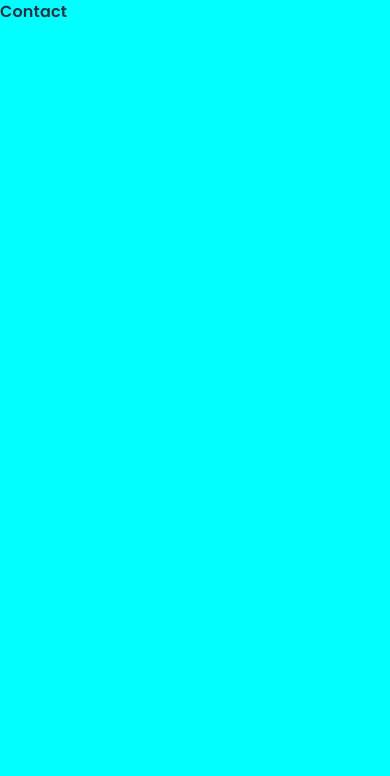
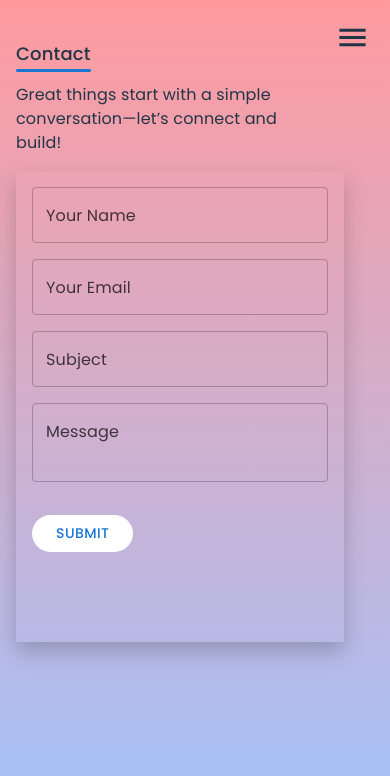
Before and after one commit to Vamshi0111/my-portfolio, a React (Vite) app: page /contact in a window 390 px wide. Shown: the top 776 px of the page. Built offline with nearby package versions, Linux system fonts and the light colour scheme.

Commit message:
all the responsive done left with email integration

```diff
--- a/package.json
+++ b/package.json
@@ -14,6 +14,7 @@
     "@emotion/styled": "^11.14.0",
     "@mui/icons-material": "^6.4.6",
     "@mui/material": "^6.4.6",
+    "emailjs-com": "^3.2.0",
     "firebase": "^11.4.0",
     "react": "^19.0.0",
     "react-dom": "^19.0.0",
--- a/src/pages/contact.tsx
+++ b/src/pages/contact.tsx
@@ -1,12 +1,204 @@
-import { Grid, Typography } from "@mui/material";
+import { Box, Drawer, Grid, Typography, useTheme, useMediaQuery, TextField, Button } from "@mui/material";
+import Navbar from "../components/navbar";
+import MenuIcon from "@mui/icons-material/Menu";
+import { useState } from "react";
+import emailjs from "emailjs-com";
 
 
-function Contact () {
-    return(
-        <Grid sx={{backgroundColor:'aqua',height:'100vh', width:'100vw'}}>
-            <Typography sx={{fontWeight:'600',fontFamily:'poppins'}}>
-                Contact
-            </Typography>
+function Contact() {
+    const [open, setOpen] = useState(false);
+
+    const toggleDrawer = (state: boolean) => () => {
+        setOpen(state);
+    };
+
+    const sendEmail = (e: React.FormEvent<HTMLFormElement>) => {
+        e.preventDefault();
+
+        emailjs.sendForm(
+            "your_service_id",  // Replace with your actual Service ID from EmailJS
+            "your_template_id", // Replace with your actual Template ID from EmailJS
+            e.target as HTMLFormElement,
+            "your_public_key"  // Replace with your actual Public Key from EmailJS
+        )
+            .then((result) => {
+                console.log("Email sent:", result.text);
+                alert("Message sent successfully!");
+            })
+            .catch((error) => {
+                console.error("Email sending error:", error);
+                alert("Failed to send message. Try again.");
+            });
+
+        // Reset the form after submission
+        (e.target as HTMLFormElement).reset();
+    };
+
+    const theme = useTheme();
+    const isXsScreen = useMediaQuery(theme.breakpoints.only("xs"));
+
+    // Check if the screen is 'sm' (small)
+    const isSmScreen = useMediaQuery(theme.breakpoints.only("sm"));
+
+    const isMdScreen = useMediaQuery(theme.breakpoints.up("md"));
+
+
+
+
+    return (
+        <Grid container sx={{ backgroundImage: "linear-gradient(to bottom, #ff9a9e, #a1c4fd)",height: "100vh", width: "100vw", display: "flex" }}>
+            <Box
+                sx={{
+                    position: "absolute",
+                    top: 20,
+                    right: 20,
+                    display: { xs: "block", sm: "block", md: "none" },
+                    zIndex: 1300,
+                }}
+                onClick={toggleDrawer(!open)}
+            >
+                <MenuIcon fontSize="large" />
+            </Box>
+
+            <Grid
+                item
+                sx={{
+                    height: "100vh",
+                    width: { xs: "0", sm: "0", md: "25vw", lg: "20vw" },
+                    display: { xs: "none", sm: "none", md: "block" },
+                }}
+            >
+                <Navbar width="20vw" />
+            </Grid>
+
+            <Drawer
+                anchor="left"
+                open={open}
+                onClose={toggleDrawer(false)}
+                sx={{
+                    "& .MuiDrawer-paper": {
+                        width: { xs: "71vw", sm: "71vw", md: "71vw" },
+                        height: "100vh",
+                    },
+                }}
+            >
+                <Box
+                    sx={{ width: "100%", height: "100%", display: "flex", flexDirection: "column" }}
+                    onClick={(e) => e.stopPropagation()}
+                >
+                    <Navbar width="71vw" />
+                </Box>
+            </Drawer>
+            <Grid item sx={{ width: '80vw', paddingTop: { xs: 5, sm: 8, md: 2 }, paddingLeft: { xs: 2, sm: 3, md: 2 }, paddingRight: { sm: 3 } }}>
+                <Typography sx={{
+                    fontSize: { xs: 18, sm: 28 }, fontFamily: 'poppins', fontWeight: '500',
+                    position: 'relative',
+                    display: 'inline-block'
+                }}>
+                    Contact
+                    <Box
+                        sx={{
+                            position: 'absolute',
+                            left: 0,
+                            bottom: -5,
+                            width: '100%',
+                            height: 3,
+                            backgroundColor: 'primary.main',
+                            borderRadius: 2
+                        }}
+                    />
+                </Typography>
+                <Typography sx={{ fontFamily: 'poppins', marginTop: { xs: 2, sm:2,md: 2 },fontSize:{sm:24,md:18} }}>
+                    Great things start with a simple conversation—let’s connect and build!
+                </Typography>
+                <Box sx={{ height: { md: "65vh" }, width: { md: "75vw" }, marginTop: { xs: 2, md: 6 } }}>
+                    <Box
+                        sx={{
+                            // backgroundImage: "linear-gradient(to bottom, #ff9a9e, #a1c4fd)",
+                            height: { xs: '52vh',sm:'21%' ,md: "100%" },
+                            width: { xs:'100%', sm:'81%',md: "75%" },
+                            boxShadow: "0px 10px 20px rgba(0, 0, 0, 0.2)",
+                            gap: { md: 3 },
+                            display: "flex",
+                            flexDirection: "column",
+                            alignItems: "start",
+                            padding: { xs:2,sm:3,md: 3 },
+                        }}
+                    >
+                        <Box
+                            sx={{
+                                display: "flex",
+                                gap: 2,
+                                flexWrap: "wrap", // ✅ Allows wrapping
+                                width: { md: "100%" },
+                                justifyContent: "space-between",
+                            }}
+                        >
+                            {/* First TextField - Your Name */}
+                            <TextField
+                                sx={{
+                                    width: "100%", // Ensure it takes full width
+                                    maxWidth: { xs: "100%", md: "45%" }, // ✅ Full width on xs, 45% on md
+                                    "& input::placeholder": {
+                                        color: "black",
+                                        opacity: 0.7,
+                                        fontFamily: "Poppins",
+                                    },
+                                }}
+                                fullWidth // Ensures it adapts properly
+                                placeholder="Your Name"
+                            />
+
+
+                            {/* Second TextField - Your Email */}
+                            <TextField
+                                sx={{
+                                    flex: 1,
+                                    maxWidth: { xs: "100%",sm:'100%', md: "45%" }, // ✅ Full width on xs, 45% on md
+                                    "& input::placeholder": {
+                                        color: "black",
+                                        opacity: 0.7,
+                                        fontFamily: "Poppins",
+                                    },
+                                }}
+                                placeholder="Your Email"
+                            />
+                        </Box>
+
+
+                        <TextField sx={{ width: { xs: '100%',sm: "100%", md: "100%" }, mt: { xs: 2, md: 3 }, "& input::placeholder": { color: "black", opacity: 0.7, fontFamily: 'poppins' }, }} placeholder="Subject" />
+
+                        <TextField
+                            sx={{
+                                width: { xs: "100%", sm: "100%", md: "100%" }, // Full width for all sizes
+                                height: { xs: "10vh", sm: "12vh", md: "15vh" }, // Different heights for each screen size
+                                mt: { xs: 2, sm: 2, md: 3 },
+                                "& .MuiInputBase-root": {
+                                    fontFamily: "Poppins",
+                                    fontSize: "16px",
+                                },
+                                "& .MuiInputBase-input::placeholder": {
+                                    color: "black",
+                                    opacity: 0.7,
+                                    fontFamily: "Poppins",
+                                },
+                            }}
+                            placeholder="Message"
+                            multiline
+                            minRows={isXsScreen ? 2 : isSmScreen ? 4 : isMdScreen ? 6 : 1}
+                        // ✅ xs: 2 rows, sm: 4 rows, md: 6 rows, others: 1 row
+                        />
+                        <Box component="form"
+                            onSubmit={sendEmail}
+                            sx={{ backgroundColor: 'white', height: { md: '11vh' }, width: { xs:'26vw',sm:'13vw', md: "10vw" }, marginTop: { xs:3.5,md: 12 }, borderRadius: { xs:5,sm:5,md: 5 }, display: 'flex', justifyContent: 'center', alignItems: 'center' }}
+                        >
+                            <Button sx={{ fontFamily: 'poppins' }}>
+                                Submit
+                            </Button>
+                        </Box>
+                    </Box>
+                </Box>
+            </Grid>
         </Grid>
     )
 }
```
Also changed, not shown: 1 other file (tests, documents, lock files or other folders).
